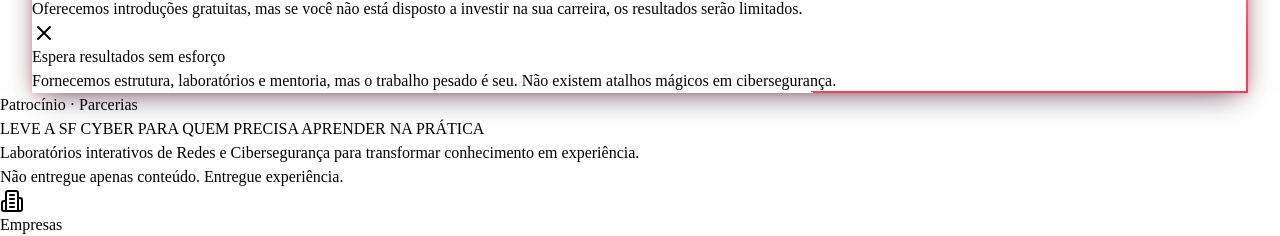
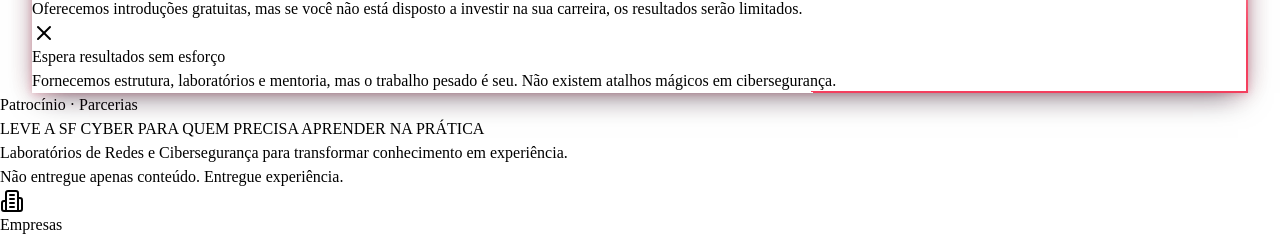
Before and after one commit to sandronsk1977-creator/sf-cyber, a React (Vite) app in the folder client/: page / in a window 1280 px wide. Shown: the part 2350-2586 px from the top of the page. Built offline with nearby package versions, Linux system fonts and the light colour scheme.

Commit message:
feat: remove interativos from sponsor subtitle

```diff
--- a/client/src/components/SponsorSection.tsx
+++ b/client/src/components/SponsorSection.tsx
@@ -37,7 +37,7 @@
             LEVE A SF CYBER PARA QUEM PRECISA APRENDER NA PRÁTICA
           </h2>
           <p className="text-slate-400 max-w-2xl mx-auto">
-            Laboratórios interativos de Redes e Cibersegurança para transformar conhecimento em experiência.
+            Laboratórios de Redes e Cibersegurança para transformar conhecimento em experiência.
           </p>
         </div>
 
```
